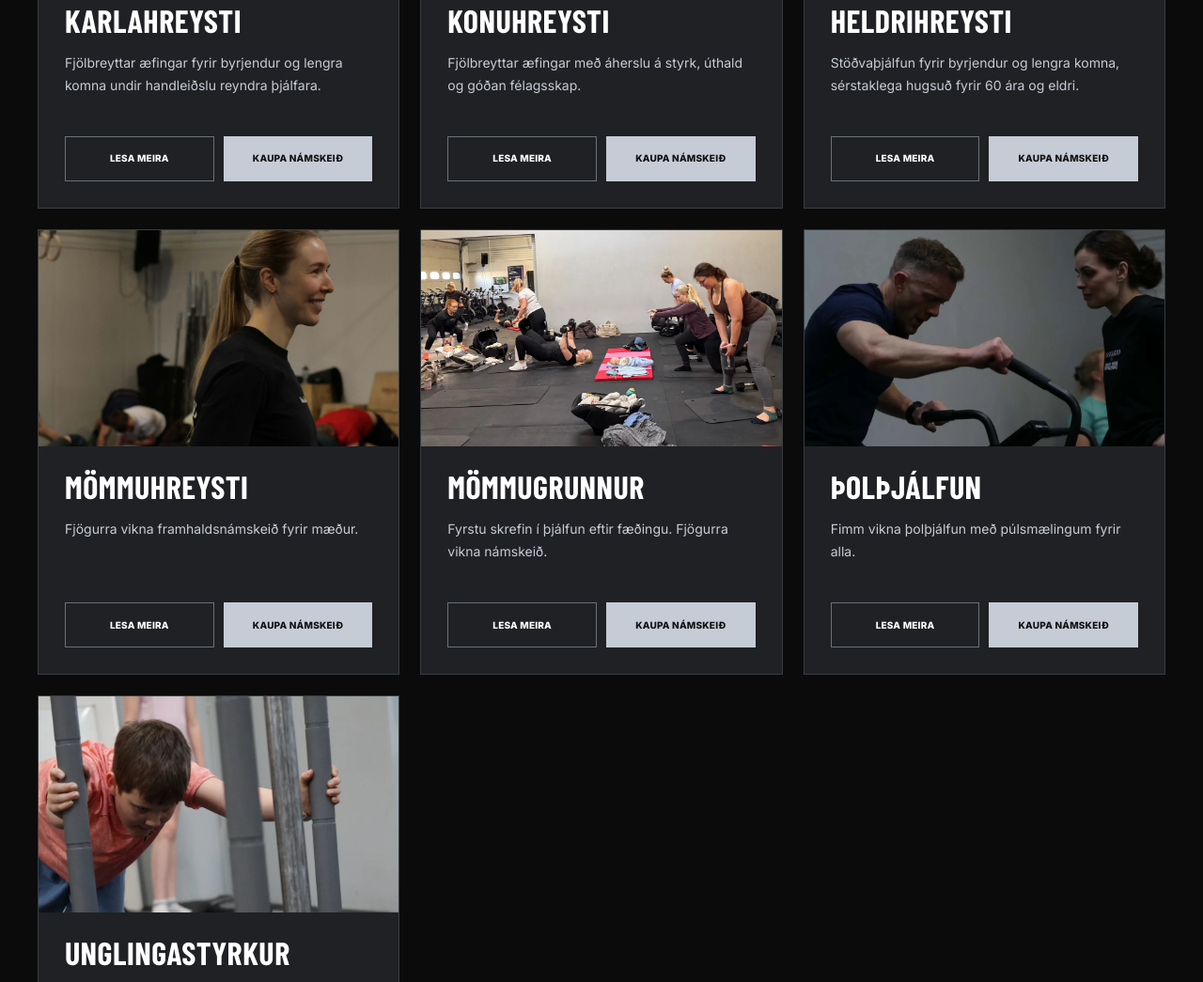
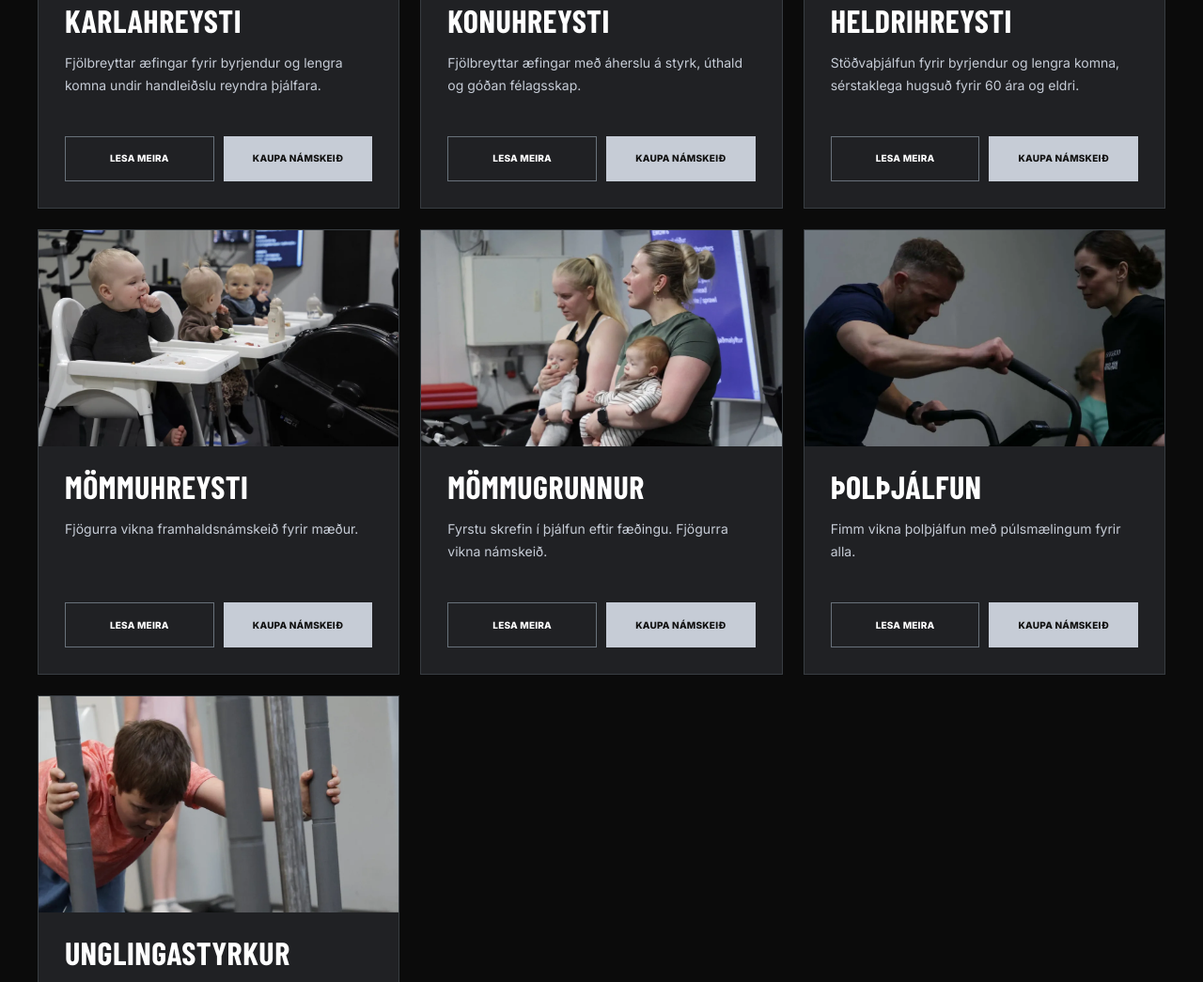
Before and after one commit to eythor92/box800-vefsida, a plain HTML site: page namskeid.html in a window 1280 px wide. Shown: the part 867-1912 px from the top of the page at 94% size. Drawn offline with nearby package versions, Linux system fonts and the light colour scheme; a web font is replaced by a local one.

Commit message:
Námskeið: nýjar myndir fyrir Mömmuhreysti og Mömmugrunn
Co-Authored-By: Claude Opus 5.5 <noreply@anthropic.com>
Claude-Session: https://claude.ai/code/session_011hXPNjNs34f9KGjoD6ZG4t

```diff
--- a/namskeid.html
+++ b/namskeid.html
@@ -347,7 +347,7 @@
 
             <div class="course-image-wrap">
               <img
-                src="images/mommuhreysti.jpeg"
+                src="images/mommuhreysti.webp"
                 alt="Mömmuhreysti hjá BOX800"
                 loading="lazy"
               >
@@ -424,7 +424,7 @@
 
             <div class="course-image-wrap">
               <img
-                src="images/mommugrunnur.webp"
+                src="images/mommugrunnur-ny.webp"
                 alt="Mömmugrunnur hjá BOX800"
                 loading="lazy"
               >
```
Also changed, not shown: index.html (+1 -1 lines), images/mommugrunnur-ny.webp (added), images/mommugrunnur.webp (deleted), images/mommuhreysti.jpeg (deleted), images/mommuhreysti.webp (added).
